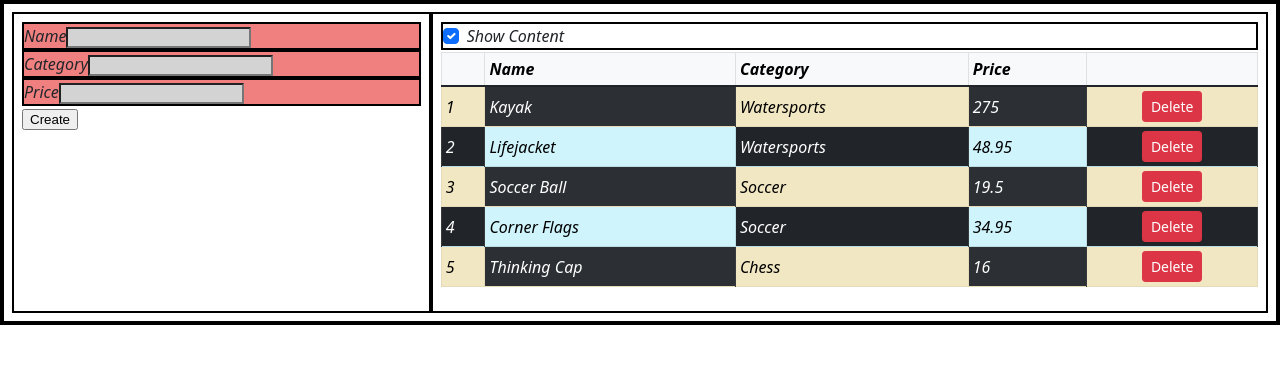
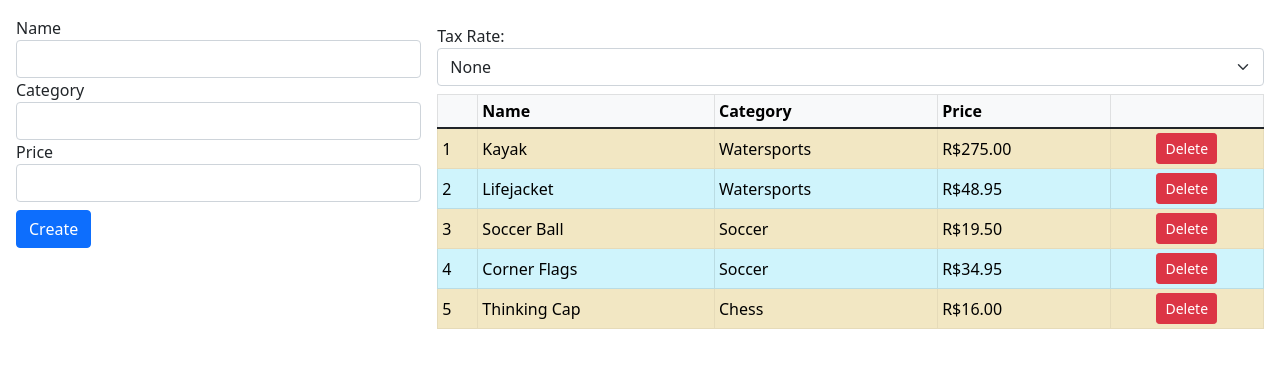
Before and after one commit to rafaelhfreitas/angular_underhood, an Angular app: page / in a window 1280 px wide. Shown: the top 368 px of the page. Built offline with nearby package versions, Linux system fonts and the light colour scheme.

Commit message:
combining pipes

```diff
--- /dev/null
+++ b/src/app/addTax.pipe.ts
@@ -0,0 +1,18 @@
+import { Pipe } from "@angular/core";
+
+
+@Pipe({
+    name: "addTax"
+})
+export class PaAddTaxPipe {
+
+    defaultRate: number = 10;
+
+    transform(value: any, rate?: any): number {
+        let valueNumber = Number.parseFloat(value);
+        let rateNumber = rate == undefined ?
+
+            this.defaultRate : Number.parseInt(rate);
+        return valueNumber + (valueNumber * (rateNumber / 100));
+    }
+}
--- a/src/app/app.module.ts
+++ b/src/app/app.module.ts
@@ -14,6 +14,7 @@ import { PaCellColorSwitcher } from './cellCollorSwitcher.directive';
 import { ProductFormComponent } from './productForm.component';
 import { ProductTableComponent } from './productTable.component';3
 import { PaToggleView } from './toggleView.component';
+import { PaAddTaxPipe } from './addTax.pipe';
 
 
 @NgModule({
@@ -27,7 +28,8 @@ import { PaToggleView } from './toggleView.component';
     PaCellColorSwitcher,
     ProductFormComponent,
     ProductTableComponent,
-    PaToggleView
+    PaToggleView,
+    PaAddTaxPipe
   ],
   imports: [
     BrowserModule,
--- a/src/app/cellColor.directive.ts
+++ b/src/app/cellColor.directive.ts
@@ -2,7 +2,7 @@ import { Directive, HostBinding } from "@angular/core";
 
 
 @Directive({
-    selector: "td"
+    selector: "td[paApplyColor]"
 })
 export class PaCellColor {
 
--- a/src/app/component.ts
+++ b/src/app/component.ts
@@ -7,7 +7,7 @@ import { Product } from "./product.model";
 @Component({
     selector: "app",
     templateUrl: "template.html",
-    styles: ["/deep/ div { border: 2px black solid;font-style:italic }"]
+    // styles: ["/deep/ div { border: 2px black solid;font-style:italic }"]
 })
 export class ProductComponent {
     model: Model = new Model();
--- a/src/app/productForm.component.ts
+++ b/src/app/productForm.component.ts
@@ -6,8 +6,8 @@ import { Product } from "./product.model";
     selector: "pa-productform",
     templateUrl: "productForm.component.html",
     //styles: ["div { background-color: lightgreen }"]
-    styleUrls: ["productForm.component.css"],
-    encapsulation: ViewEncapsulation.ShadowDom
+    // styleUrls: ["productForm.component.css"],
+    // encapsulation: ViewEncapsulation.ShadowDom
 })
 export class ProductFormComponent {
 
--- a/src/app/productTable.component.html
+++ b/src/app/productTable.component.html
@@ -1,3 +1,13 @@
+<div class="my-2">
+    <label>Tax Rate:</label>
+    <select class="form-select" [value]="taxRate || 0" (change)="taxRate=$any($event).target.value">
+        <option value="0">None</option>
+        <option value="10">10%</option>
+        <option value="20">20%</option>
+        <option value="50">50%</option>
+    </select>
+</div>
+
 <table class="table table-sm table-bordered table-striped">
     <thead class="table-light">
         <tr>
@@ -14,7 +24,7 @@
             <td>{{i + 1}}</td>
             <td>{{item.name}}</td>
             <td>{{item.category}}</td>
-            <td>{{item.price}}</td>
+            <td>{{item.price | addTax:(taxRate || 0 ) | currency:"BRL":"symbol"}}</td>
             <td class="text-center">
                 <button class="btn btn-danger btn-sm" (click)="deleteProduct(item.id)">
                     Delete
--- a/src/app/productTable.component.ts
+++ b/src/app/productTable.component.ts
@@ -1,7 +1,7 @@
 import { Component, Input, QueryList, ViewChildren } from "@angular/core";
 import { Product } from "./product.model";
 import { Model } from "./repository.model";
-import { PaCellColor } from "./cellColor.directive";
+// import { PaCellColor } from "./cellColor.directive";
 
 
 @Component({
@@ -26,24 +26,29 @@ export class ProductTableComponent {
     }
     showTable: boolean = true;
 
-    @ViewChildren(PaCellColor)
-    viewChildren: QueryList<PaCellColor> | undefined;
+
+    taxRate: number = 0;
+    categoryFilter: string | undefined;
+    itemCount: number = 3;
+
+    // @ViewChildren(PaCellColor)
+    // viewChildren: QueryList<PaCellColor> | undefined;
 
 
-    ngAfterViewInit() {
-        this.viewChildren?.changes.subscribe(() => {
-            this.updateViewChildren();
-        });
-        this.updateViewChildren();
-    }
+    // ngAfterViewInit() {
+    //     this.viewChildren?.changes.subscribe(() => {
+    //         this.updateViewChildren();
+    //     });
+    //     this.updateViewChildren();
+    // }
 
 
-    private updateViewChildren() {
-        setTimeout(() => {
-            this.viewChildren?.forEach((child, index) => {
-                child.setColor(index % 2 ? true : false);
-            })
-        }, 0);
-    }
+    // private updateViewChildren() {
+    //     setTimeout(() => {
+    //         this.viewChildren?.forEach((child, index) => {
+    //             child.setColor(index % 2 ? true : false);
+    //         })
+    //     }, 0);
+    // }
 
 }
--- a/src/app/template.html
+++ b/src/app/template.html
@@ -4,9 +4,9 @@
             <pa-productform (paNewProduct)="addProduct($event)"></pa-productform>
         </div>
         <div class="col p-2">
-            <paToggleView>
+            <!-- <paToggleView> -->
                 <paProductTable [model]="model"></paProductTable>
-            </paToggleView>
+            <!-- </paToggleView> -->
         </div>
     </div>
 </div>
```
